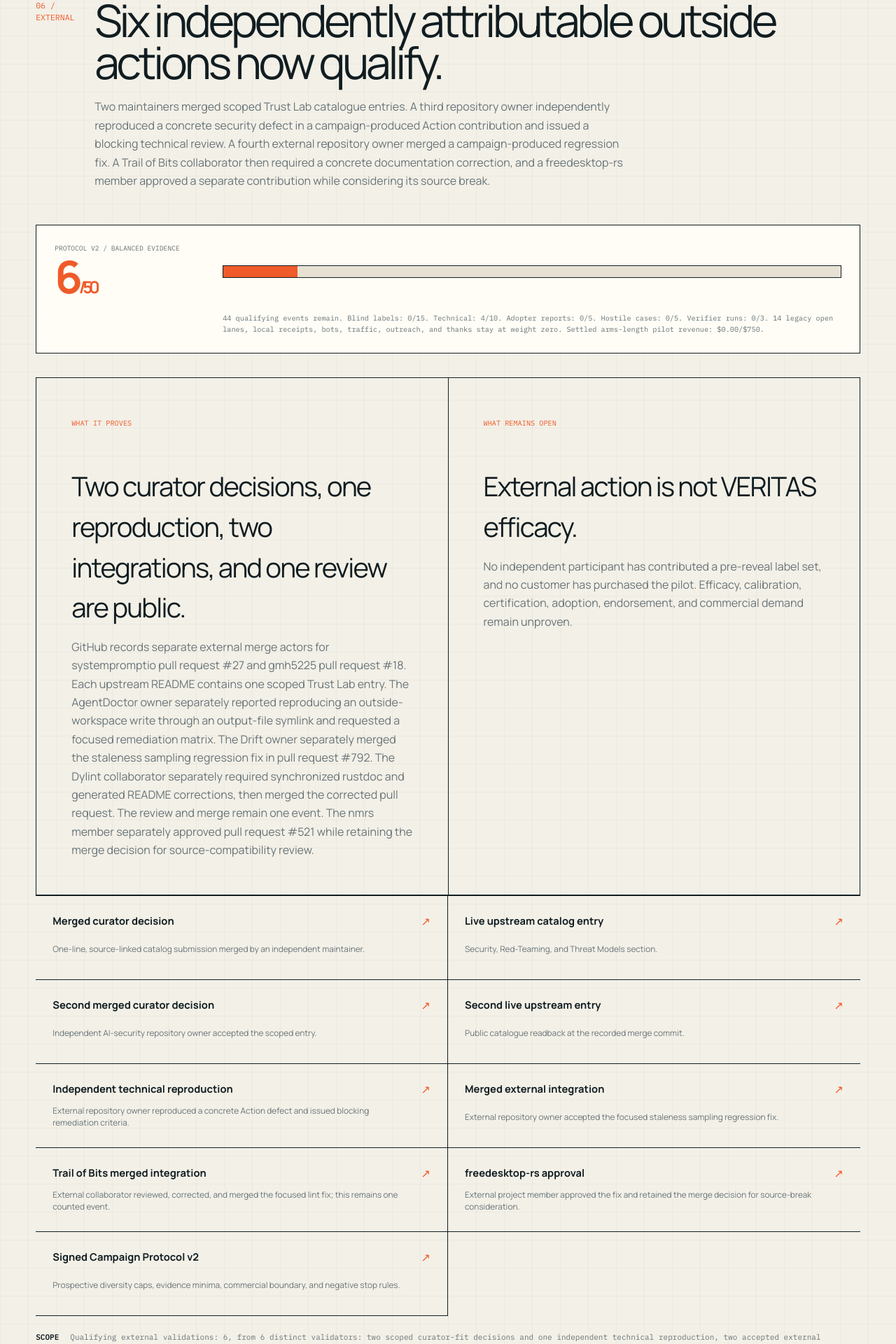
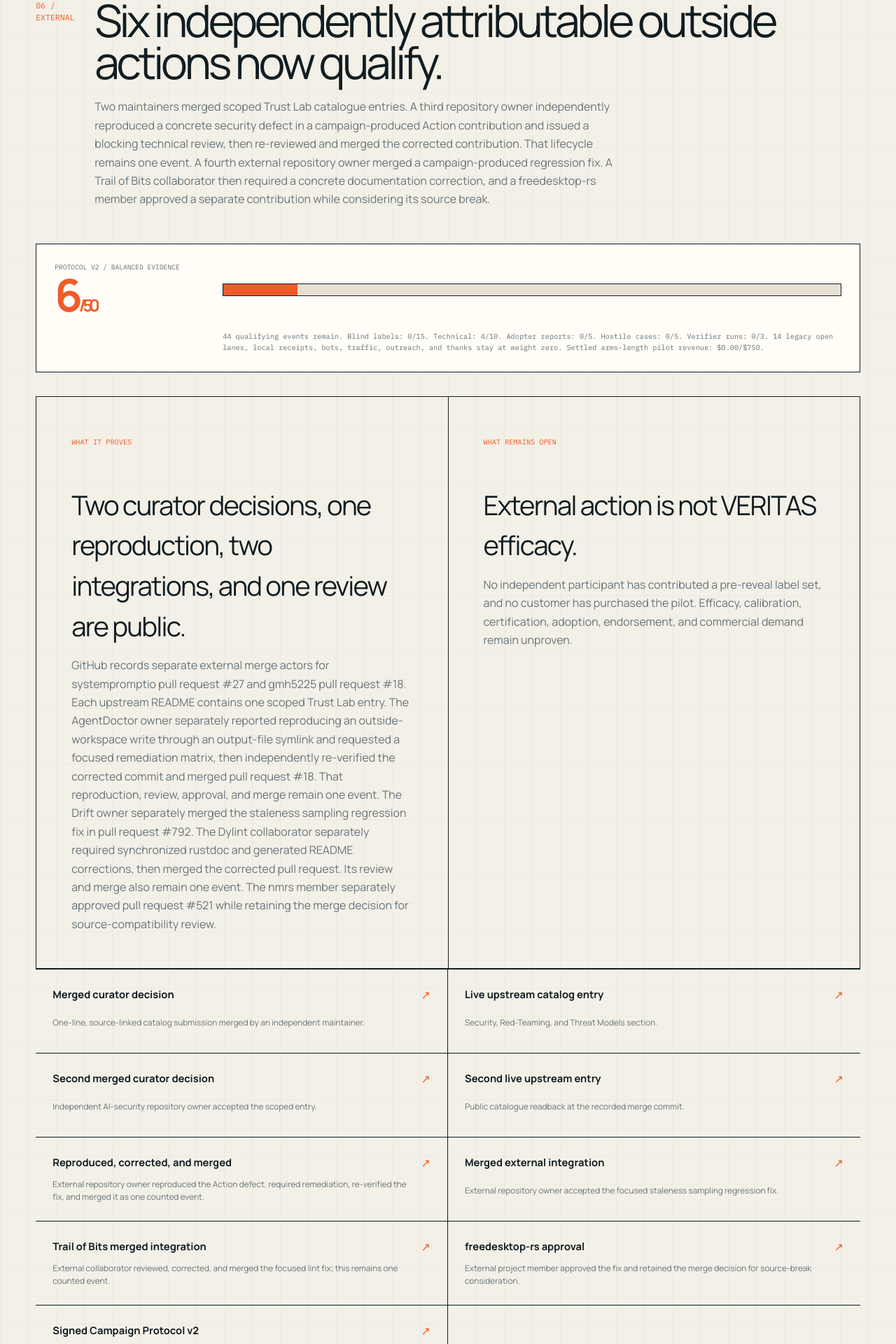
Before and after one commit to VrtxOmega/veritas-agent-trust-lab, a Next.js app: page / in a window 1280 px wide. Shown: the part 6669-8589 px from the top of the page at 70% size. Built offline with nearby package versions, Linux system fonts and the light colour scheme.

Commit message:
docs: record AgentDoctor merge lifecycle

```diff
--- a/app/trust-lab.tsx
+++ b/app/trust-lab.tsx
@@ -634,11 +634,13 @@ export function TrustLab() {
                 Two maintainers merged scoped Trust Lab catalogue entries. A
                 third repository owner independently reproduced a concrete
                 security defect in a campaign-produced Action contribution and
-                issued a blocking technical review. A fourth external
-                repository owner merged a campaign-produced regression fix. A
-                Trail of Bits collaborator then required a concrete
-                documentation correction, and a freedesktop-rs member approved
-                a separate contribution while considering its source break.
+                issued a blocking technical review, then re-reviewed and merged
+                the corrected contribution. That lifecycle remains one event.
+                A fourth external repository owner merged a campaign-produced
+                regression fix. A Trail of Bits collaborator then required a
+                concrete documentation correction, and a freedesktop-rs member
+                approved a separate contribution while considering its source
+                break.
               </p>
             </div>
           </header>
@@ -682,14 +684,16 @@ export function TrustLab() {
                 Each upstream README contains one scoped Trust Lab entry. The
                 AgentDoctor owner separately reported reproducing an
                 outside-workspace write through an output-file symlink and
-                requested a focused remediation matrix. The Drift owner
-                separately merged the staleness sampling regression fix in
-                pull request #792. The Dylint collaborator separately required
-                synchronized rustdoc and generated README corrections, then
-                merged the corrected pull request. The review and merge remain
-                one event. The nmrs member separately approved pull request
-                #521 while retaining the merge decision for
-                source-compatibility review.
+                requested a focused remediation matrix, then independently
+                re-verified the corrected commit and merged pull request #18.
+                That reproduction, review, approval, and merge remain one
+                event. The Drift owner separately merged the staleness sampling
+                regression fix in pull request #792. The Dylint collaborator
+                separately required synchronized rustdoc and generated README
+                corrections, then merged the corrected pull request. Its review
+                and merge also remain one event. The nmrs member separately
+                approved pull request #521 while retaining the merge decision
+                for source-compatibility review.
               </p>
             </article>
             <article>
@@ -724,9 +728,9 @@ export function TrustLab() {
               <span>Public catalogue readback at the recorded merge commit.</span>
               <i>↗</i>
             </a>
-            <a href="https://github.com/pranee54/AgentDoctor/pull/18#pullrequestreview-4811661364" target="_blank" rel="noreferrer">
-              <b>Independent technical reproduction</b>
-              <span>External repository owner reproduced a concrete Action defect and issued blocking remediation criteria.</span>
+            <a href="https://github.com/pranee54/AgentDoctor/pull/18" target="_blank" rel="noreferrer">
+              <b>Reproduced, corrected, and merged</b>
+              <span>External repository owner reproduced the Action defect, required remediation, re-verified the fix, and merged it as one counted event.</span>
               <i>↗</i>
             </a>
             <a href="https://github.com/mick-gsk/drift/pull/792" target="_blank" rel="noreferrer">
@@ -757,9 +761,9 @@ export function TrustLab() {
             scoped curator-fit decisions and one independent technical
             reproduction, two accepted external integrations, and one
             substantive maintainer review. These do not establish VERITAS
-            efficacy, endorsement, product adoption, release inclusion, merge
-            of the remaining reviewed pull request, or payment. Independent
-            blind label sets: 0.
+            efficacy, endorsement, product adoption, release inclusion, deployed
+            use of the AgentDoctor Action, merge of the still-open nmrs pull
+            request, or payment. Independent blind label sets: 0.
             Verified payments: ${campaignSummary.verified_payment_usd}.
           </p>
         </div>
--- a/evidence/DISTRIBUTION_EVIDENCE.md
+++ b/evidence/DISTRIBUTION_EVIDENCE.md
@@ -1,6 +1,6 @@
 # Distribution Evidence
 
-Observed state: 2026-07-29 23:31 (America/Chicago)
+Observed state: 2026-07-30 07:38 (America/Chicago)
 
 This register separates publication, automated workflow output, independent
 human action, and payment. A public link or an author-opened issue is not
@@ -25,7 +25,7 @@ independent validation.
 | [systempromptio/awesome-ai-agent-governance#27](https://github.com/systempromptio/awesome-ai-agent-governance/pull/27) | Merged on 2026-07-29 by independent curator `Ejb503` as commit `2a2fd6d84c1b57b89faf8e786615c8f6d7a3ed69`; the final upstream README contains the neutral Trust Lab entry. | One attributable non-author curator accepted the project's relevance to the catalog's Security, Red-Teaming, and Threat Models section. | No challenge use, product efficacy, calibration, certification, adoption, endorsement, independent label set, or payment. |
 | [scadastrangelove/awesome-ai-security-tools#29](https://github.com/scadastrangelove/awesome-ai-security-tools/pull/29) | Open and mergeable with one `WATCHLIST.md` line; awaiting curator review. | A contribution-policy-aligned submission exists in the catalog's required zero-star lane; local PCF preflight was `ready-for-maintainer` at 100/100. | No human acceptance, main-list eligibility, product efficacy, calibration, certification, or endorsement. |
 | [gmh5225/awesome-ai-security#18](https://github.com/gmh5225/awesome-ai-security/pull/18) | Merged on 2026-07-29 by independent repository owner `gmh5225`. | A second external curator accepted the scoped Trust Lab catalogue entry. | No challenge use, product efficacy, adoption, endorsement, certification, or payment. |
-| [pranee54/AgentDoctor#18](https://github.com/pranee54/AgentDoctor/pull/18#pullrequestreview-4811661364) | Repository owner independently reproduced an output-file symlink escape and issued a blocking review. | One concrete outside technical reproduction and actionable review. | No acceptance of the proposed repair, merge, product adoption, overall security assurance, endorsement, or payment. |
+| [pranee54/AgentDoctor#18](https://github.com/pranee54/AgentDoctor/pull/18) | Repository owner independently reproduced an output-file symlink escape, required six focused remediation cases, then re-verified, approved, and merged the corrected commit `e055eb720b4af7cd260ebb76b0d2146f4d765326` as `88367637cc452a882625f69b953f21da414082b7`. The reproduction, review, approval, and merge remain one event. | One concrete outside technical reproduction, one actionable remediation boundary, and one independently verified contribution lifecycle through merge. | No release inclusion, deployed use of the Action, AgentDoctor adoption or validation of VERITAS, project-wide security assurance, endorsement, certification, or payment. |
 | [mick-gsk/drift#792](https://github.com/mick-gsk/drift/pull/792) | Merged on 2026-07-29 by the external repository owner. | One campaign-produced technical contribution was accepted and integrated. | No independent adoption or technical validation of VERITAS, endorsement, certification, or payment. |
 | [trailofbits/dylint#2016](https://github.com/trailofbits/dylint/pull/2016) | Merged on 2026-07-29 by external collaborator `smoelius` as commit `41e2a17009a5cb329e9ab3e314a33fffeba5d67c` after requiring synchronized rustdoc and generated README corrections. | One campaign-produced technical contribution was materially reviewed, corrected, and accepted as one external integration. The review and merge are not counted twice. | No release inclusion, deployed availability, technical correctness, project-wide correctness, adoption, endorsement, certification, or payment. |
 | [freedesktop-rs/nmrs#521](https://github.com/freedesktop-rs/nmrs/pull/521#pullrequestreview-4814368955) | External project member submitted an `APPROVED` review and retained the merge decision to consider the source break. | One independent maintainer approval of the recorded commit and one explicit architectural concern governing merge timing. | No merge, release inclusion, product adoption, technical correctness, endorsement, certification, or payment. |
```
Also changed, not shown: 2 other files (tests, documents, lock files or other folders).
